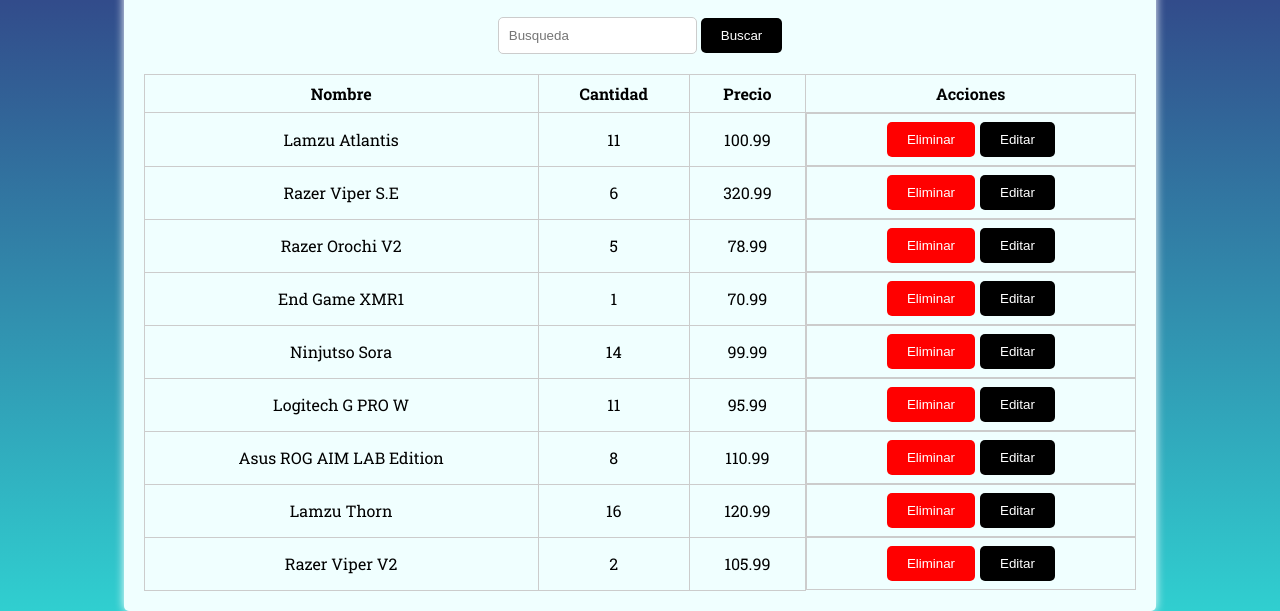
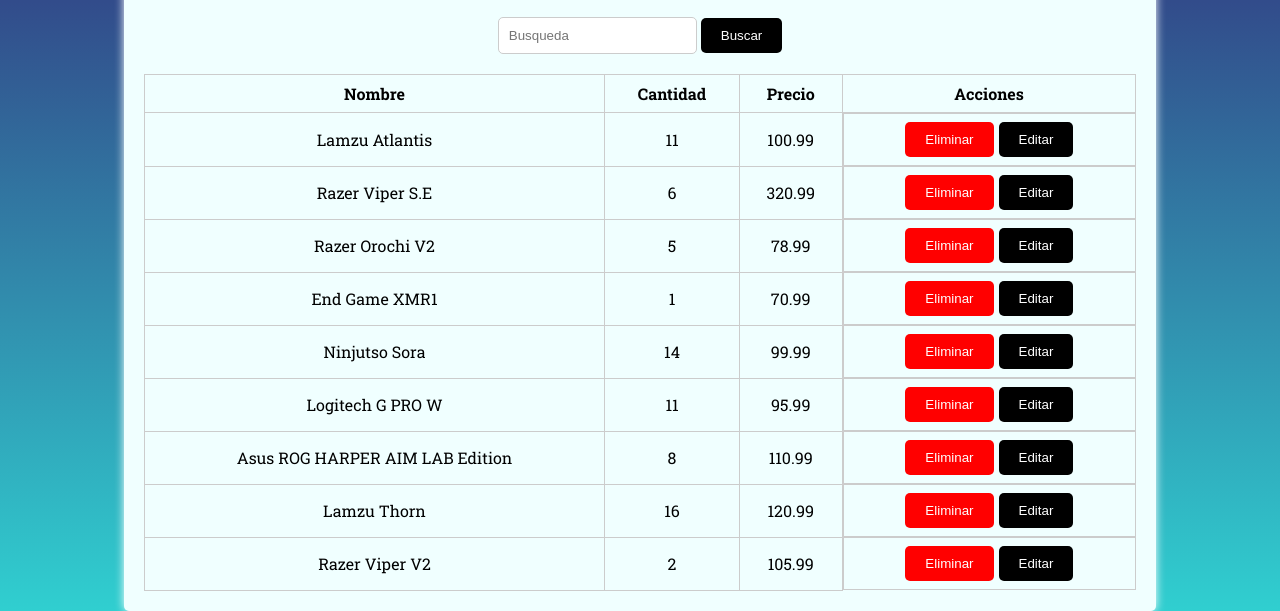
Before and after one commit to Alesso-ai/gestion-del-iventario, a plain HTML site: page index.html in a window 1280 px wide. Shown: the part 315-926 px from the top of the page. Drawn offline with Linux system fonts and the light colour scheme.

Commit message:
Estilos modificados

```diff
--- a/scripts/product.js
+++ b/scripts/product.js
@@ -16,7 +16,7 @@
     { id: 4 ,nombre:"End Game XMR1", cantidad: getRandomCuantity(), precio: 70.99},
     { id: 5 ,nombre:"Ninjutso Sora", cantidad: getRandomCuantity(), precio: 99.99},
     { id: 6 ,nombre:"Logitech G PRO W", cantidad: getRandomCuantity(), precio: 95.99},
-    { id: 7 ,nombre:"Asus ROG AIM LAB Edition", cantidad: getRandomCuantity(), precio: 110.99},
+    { id: 7 ,nombre:"Asus ROG HARPER AIM LAB Edition", cantidad: getRandomCuantity(), precio: 110.99},
     { id: 8 ,nombre:"Lamzu Thorn", cantidad: getRandomCuantity(), precio: 120.99},
     { id: 9 ,nombre:"Razer Viper V2", cantidad: getRandomCuantity(), precio: 105.99},
 
--- a/styles/styles.css
+++ b/styles/styles.css
@@ -2,7 +2,6 @@
   font-family: Roboto ;
   src: url(../assets/fonts/RobotoSlab-VariableFont_wght.ttf);
 }
-
 
 * {
   padding: 0;
```
